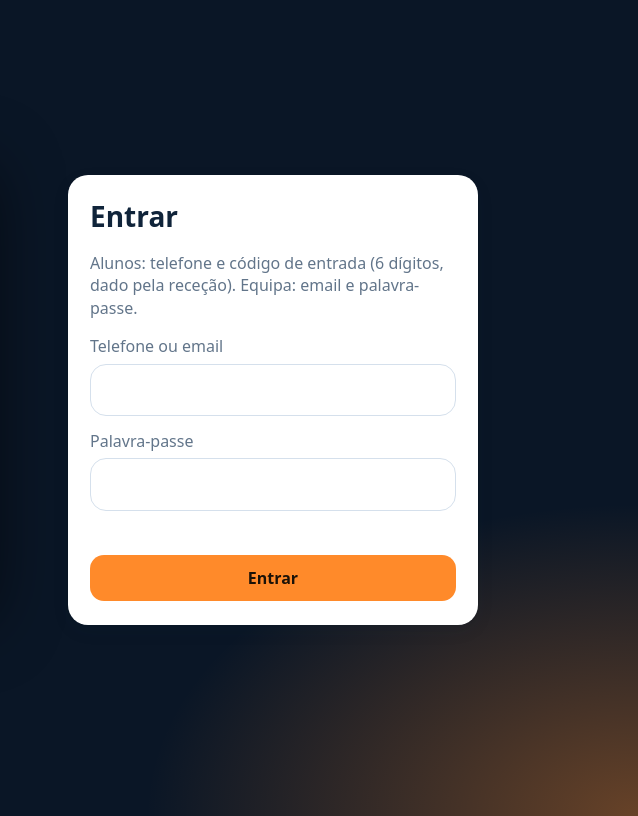
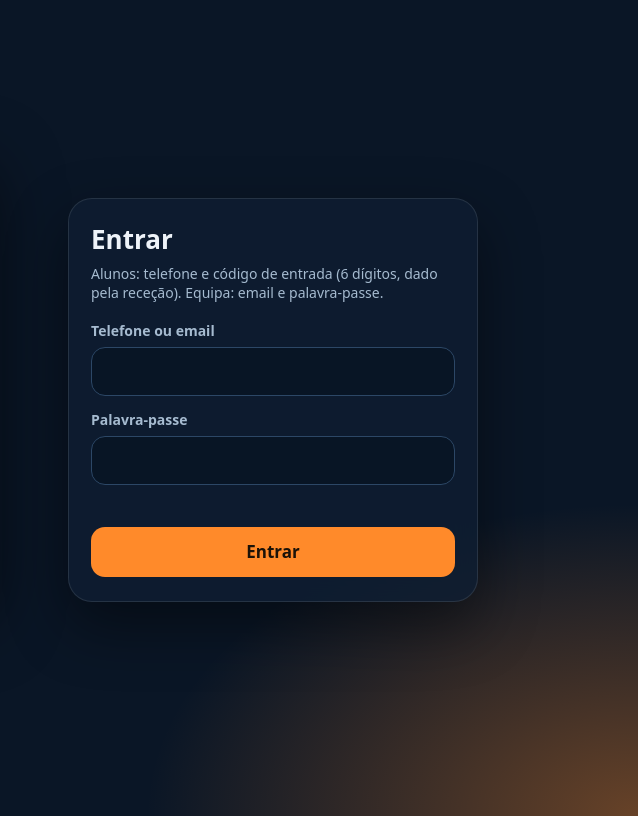
Before and after one commit to Ecalui/TopFitness, a plain HTML site: page index.html in a window 1280 px wide. Shown: the full height of the page, 642-1280 px from the left. Drawn offline with nearby package versions, Linux system fonts and the light colour scheme.

Commit message:
Add files via upload

```diff
--- a/index.html
+++ b/index.html
@@ -145,6 +145,15 @@ body.is-login main{max-width:1000px}
 .lg-form.card{margin:0;padding:22px 22px 24px}
 .lg-form h1{margin:0 0 6px}
 .lg-form .btn{width:100%}
+.lg-form.card{--card:#13243a;--line:#2c4766;--tx:#eef3f9;--mu:#a6bbd0;color:var(--tx);background:rgba(15,30,50,.78);border:1px solid rgba(255,255,255,.1);border-radius:24px;box-shadow:0 24px 60px rgba(0,0,0,.45);-webkit-backdrop-filter:blur(14px);backdrop-filter:blur(14px)}
+.lg-form h1{font-size:26px;color:var(--tx)}
+.lg-form>p.mu{font-size:14px;margin:0 0 18px}
+.lg-form label{font-size:14px;font-weight:600}
+.lg-form input{background:rgba(8,19,34,.7);border-color:#2c4766;border-radius:14px;color:#eef3f9}
+.lg-form input:focus{outline:0;border-color:var(--ac);box-shadow:0 0 0 3px rgba(255,138,42,.25)}
+.lg-form .err{color:#ff9a8f;min-height:1.2em}
+.lg-form .btn{min-height:50px;font-size:17px;font-weight:700;border-radius:14px}
+.lg-form .btn.ghost{background:none;color:var(--tx);border:1px solid #2c4766;font-size:15px;font-weight:500;min-height:44px}
 @media(max-height:960px) and (max-width:859px){.lg-wrap{gap:14px;min-height:0}.lg-brand img{width:min(58vw,27dvh,330px);border-radius:26px}.lg-brand p{display:none}.lg-form.card{padding:16px 18px 18px}}
 @media(min-width:860px){.lg-wrap{grid-template-columns:1fr 410px;gap:56px;align-items:center}.lg-brand img{width:min(100%,460px)}}
 .splash{position:fixed;inset:0;z-index:50;display:grid;place-content:center;justify-items:center;gap:16px;background:radial-gradient(700px 420px at 15% 10%,rgba(31,111,194,.5),transparent 60%),radial-gradient(700px 420px at 90% 95%,rgba(255,138,42,.4),transparent 60%),#0a1626;pointer-events:none;animation:spl 2.1s ease forwards}
--- a/sw.js
+++ b/sw.js
@@ -1,6 +1,6 @@
 // Service worker do GymApp: abre a app mesmo com rede fraca, sem nunca guardar dados do Supabase.
 // Para forçar atualização em todos os telemóveis, muda o número da versão.
-const V = 'gym-v16';
+const V = 'gym-v17';
 const SHELL = ['./', 'index.html', 'manifest.webmanifest', 'icons/icon-192.png', 'icons/icon-512.png', 'icons/apple-touch-icon.png'];
 
 self.addEventListener('install', e => {
```
